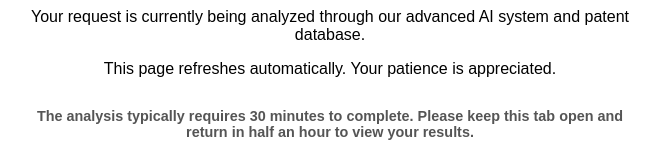
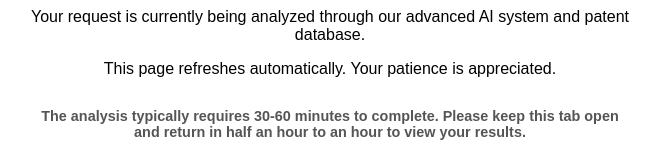
Before and after one commit to troublesprouter/multilingual-keywords, a Flask app: template templates/kw_processing.html in a window 1280 px wide. Shown: the part 218-374 px from the top of the page, without its empty margins (310-970 px from the left). Run offline with Flask 3, Linux system fonts and the light colour scheme; the template is opened without the code that fills it, so the values that code supplies are empty.

Commit message:
half an hour to an hour

```diff
--- a/templates/kw_processing.html
+++ b/templates/kw_processing.html
@@ -1,3 +1,3 @@
 <!doctype html><html lang="en"><head><meta charset="utf-8"><meta http-equiv="refresh" content="5"><title>Generating Report...</title><style>body { font-family: sans-serif; max-width: 600px; margin: 100px auto; text-align: center; }.spinner { border: 4px solid #f3f3f3; border-top: 4px solid #3498db; border-radius: 50%; width: 40px; height: 40px; animation: spin 1s linear infinite; margin: 20px auto; }@keyframes spin { 0% { transform: rotate(0deg); } 100% { transform: rotate(360deg); } } .note { font-size: 0.9em; color: #555; margin-top: 30px; }</style></head><body><h1>Preparing Your Prior Art Report</h1><div class="spinner"></div><p>Your request is currently being analyzed through our advanced AI system and patent database.</p><p>This page refreshes automatically. Your patience is appreciated.</p>
-<p class="note"><b>The analysis typically requires 30 minutes to complete. Please keep this tab open and return in half an hour to view your results.</b></p>
+<p class="note"><b>The analysis typically requires 30-60 minutes to complete. Please keep this tab open and return in half an hour to an hour to view your results.</b></p>
 <p>(Job ID: {{ job_id }})</p></body></html>
```
